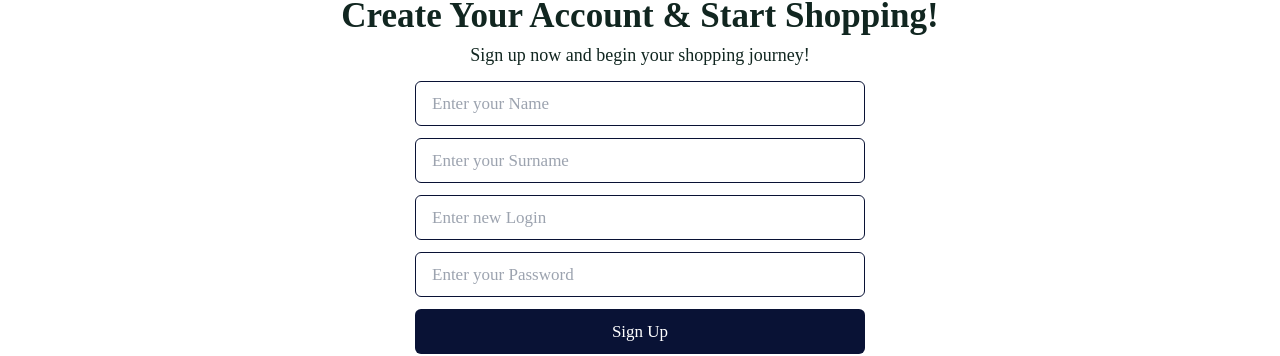
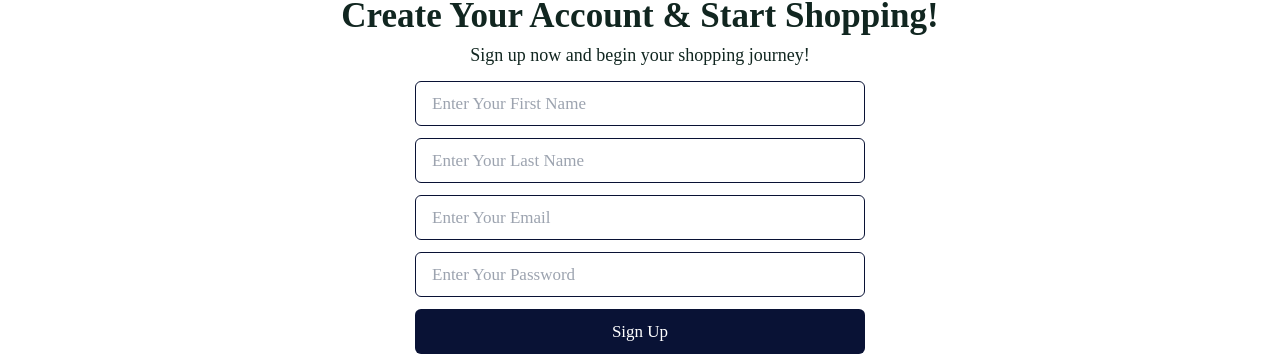
Before and after one commit to pakhlavonovv/qiziqarli-tovarlar, a Next.js app: page /sign-up in a window 1280 px wide. Shown: the part 197-553 px from the top of the page. Built offline with nearby package versions, Linux system fonts and the light colour scheme; no server answers.

Commit message:
floxsy-shop-full

```diff
--- a/src/app/login/page.jsx
+++ b/src/app/login/page.jsx
@@ -109,7 +109,7 @@ const Page = () => {
             value={email}
             onChange={handleLoginChange}
             required
-            placeholder="Enter your Login"
+            placeholder="Enter Your Email"
           />
           <input
             className="outline-[#2B4257] p-2 md:p-3 xl:p-4 w-[90%] sm:w-[400px] md:w-[450px] h-[35px] sm:h-[40px] md:h-[45px] text-[12px] sm:text-[15px] lg:text-[17px] border-[1px] border-[#091235] rounded-md"
@@ -117,7 +117,7 @@ const Page = () => {
             value={password}
             onChange={(e) => setPassword(e.target.value)}
             required
-            placeholder="Enter your Password"
+            placeholder="Enter Your Password"
           />
           <button
             type="submit"
--- a/src/app/sign-up/page.jsx
+++ b/src/app/sign-up/page.jsx
@@ -132,10 +132,10 @@ const Page = () => {
           <Loading/>
         ) : (
           <form onSubmit={handleSignUp} className="w-full mt-3 flex flex-col items-center justify-center gap-2 lg:gap-3">
-            <input className="outline-[#2B4257] p-2 md:p-3 xl:p-4 w-[90%] sm:w-[400px] md:w-[450px] h-[35px] sm:h-[40px] md:h-[45px] text-[12px] sm:text-[15px] lg:text-[17px] border-[1px] border-[#091235] rounded-md" type="text" value={firstname} onChange={(e) => setFirstname(e.target.value)} required placeholder="Enter your Name" />
-            <input className="outline-[#2B4257] p-2 md:p-3 xl:p-4 w-[90%] sm:w-[400px] md:w-[450px] h-[35px] sm:h-[40px] md:h-[45px] text-[12px] sm:text-[15px] lg:text-[17px] border-[1px] border-[#091235] rounded-md" type="text" value={lastname} onChange={(e) => setLastname(e.target.value)} required placeholder="Enter your Surname" />
-            <input className="outline-[#2B4257] p-2 md:p-3 xl:p-4 w-[90%] sm:w-[400px] md:w-[450px] h-[35px] sm:h-[40px] md:h-[45px] text-[12px] sm:text-[15px] lg:text-[17px] border-[1px] border-[#091235] rounded-md" type="email" value={email} onChange={handleEmailChange} required placeholder="Enter new Login" />
-            <input className="outline-[#2B4257] p-2 md:p-3 xl:p-4 w-[90%] sm:w-[400px] md:w-[450px] h-[35px] sm:h-[40px] md:h-[45px] text-[12px] sm:text-[15px] lg:text-[17px] border-[1px] border-[#091235] rounded-md" type="password" value={password} onChange={(e) => setPassword(e.target.value)} required placeholder="Enter your Password" />
+            <input className="outline-[#2B4257] p-2 md:p-3 xl:p-4 w-[90%] sm:w-[400px] md:w-[450px] h-[35px] sm:h-[40px] md:h-[45px] text-[12px] sm:text-[15px] lg:text-[17px] border-[1px] border-[#091235] rounded-md" type="text" value={firstname} onChange={(e) => setFirstname(e.target.value)} required placeholder="Enter Your First Name" />
+            <input className="outline-[#2B4257] p-2 md:p-3 xl:p-4 w-[90%] sm:w-[400px] md:w-[450px] h-[35px] sm:h-[40px] md:h-[45px] text-[12px] sm:text-[15px] lg:text-[17px] border-[1px] border-[#091235] rounded-md" type="text" value={lastname} onChange={(e) => setLastname(e.target.value)} required placeholder="Enter Your Last Name" />
+            <input className="outline-[#2B4257] p-2 md:p-3 xl:p-4 w-[90%] sm:w-[400px] md:w-[450px] h-[35px] sm:h-[40px] md:h-[45px] text-[12px] sm:text-[15px] lg:text-[17px] border-[1px] border-[#091235] rounded-md" type="email" value={email} onChange={handleEmailChange} required placeholder="Enter Your Email" />
+            <input className="outline-[#2B4257] p-2 md:p-3 xl:p-4 w-[90%] sm:w-[400px] md:w-[450px] h-[35px] sm:h-[40px] md:h-[45px] text-[12px] sm:text-[15px] lg:text-[17px] border-[1px] border-[#091235] rounded-md" type="password" value={password} onChange={(e) => setPassword(e.target.value)} required placeholder="Enter Your Password" />
             <button type="submit" disabled={!isValid} className="bg-[#091235] text-white w-[90%] sm:w-[400px] md:w-[450px] h-[35px] sm:h-[40px] md:h-[45px] text-[12px] sm:text-[15px] lg:text-[17px] rounded-md hover:bg-[#112620]">Sign Up</button>
           </form>
         )}
```
